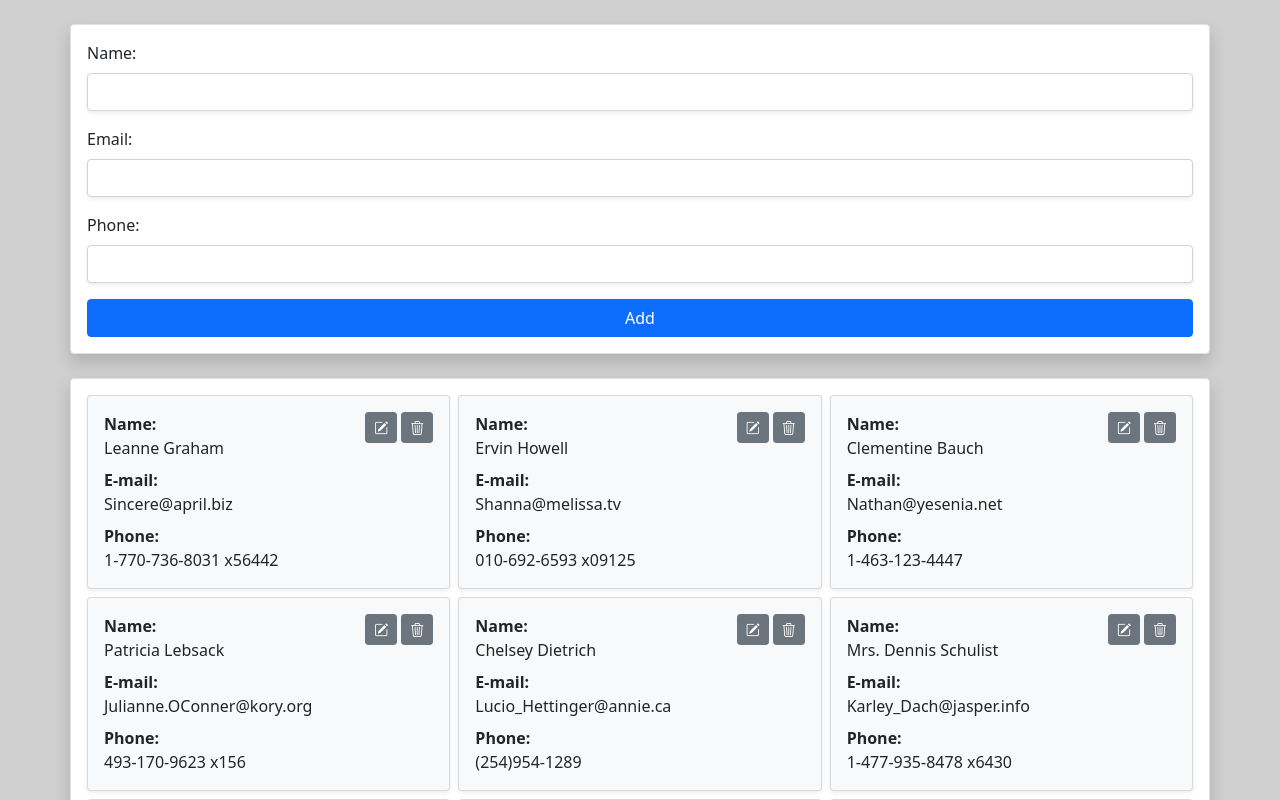
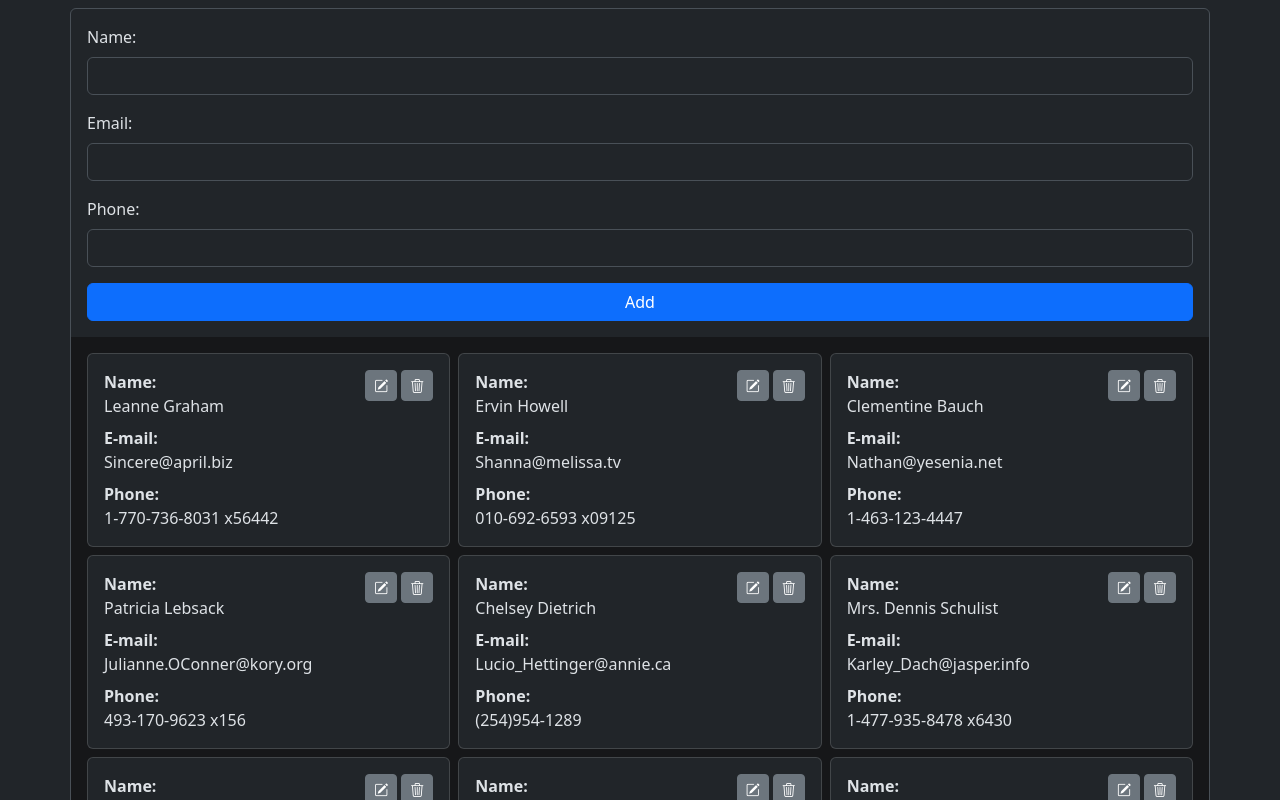
Before and after one commit to arondx/demo-crud, a React (Create React App) app: page / in a window 1280 px wide. Shown: the top 800 px of the page. Built offline with nearby package versions, Linux system fonts and the light colour scheme.

Commit message:
Refactor code, change styles, add an action to delete a tile

```diff
--- /dev/null
+++ b/db.json
@@ -0,0 +1,91 @@
+{
+  "contacts": [
+      {
+      "id": 1,
+      "name": "Leanne Graham",
+      "username": "Bret",
+      "email": "Sincere@april.biz",
+      "phone": "1-770-736-8031 x56442"
+      },
+      {
+      "id": 2,
+      "name": "Ervin Howell",
+      "username": "Antonette",
+      "email": "Shanna@melissa.tv",
+      "phone": "010-692-6593 x09125"
+      },
+      {
+      "id": 3,
+      "name": "Clementine Bauch",
+      "username": "Samantha",
+      "email": "Nathan@yesenia.net",
+      "phone": "1-463-123-4447"
+
+      },
+      {
+      "id": 4,
+      "name": "Patricia Lebsack",
+      "username": "Karianne",
+      "email": "Julianne.OConner@kory.org",
+      "phone": "493-170-9623 x156"
+      },
+      {
+          "id": 5,
+          "name": "Chelsey Dietrich",
+          "username": "Kamren",
+          "email": "Lucio_Hettinger@annie.ca",
+          "phone": "(254)954-1289"
+      },
+      {
+          "id": 6,
+          "name": "Mrs. Dennis Schulist",
+          "username": "Leopoldo_Corkery",
+          "email": "Karley_Dach@jasper.info",
+          "phone": "1-477-935-8478 x6430"
+      },
+      {
+          "id": 7,
+          "name": "Kurtis Weissnat",
+          "username": "Elwyn.Skiles",
+          "email": "Telly.Hoeger@billy.biz",
+          "phone": "210.067.6132"
+      },
+      {
+          "id": 8,
+          "name": "Nicholas Runolfsdottir V",
+          "username": "Maxime_Nienow",
+          "email": "Sherwood@rosamond.me",
+          "phone": "586.493.6943 x140"
+      }
+  ],
+  "appointments": [
+      {
+          "id": "1",
+          "contactId": "3",
+          "title": "Meeting",
+          "date": "14-5-23",
+          "time": "18:01:00"
+      },
+      {
+          "id": "2",
+          "contactId": "3",
+          "title": "Meeting",
+          "date": "14-5-23",
+          "time": "18:01:00"
+      },
+      {
+          "id": "3",
+          "contactId": "4",
+          "title": "Meeting",
+          "date": "14-5-23",
+          "time": "18:01:00"
+      },
+      {
+          "id": "4",
+          "contactId": "6",
+          "title": "Meeting",
+          "date": "14-5-23",
+          "time": "18:01:00"
+      }
+  ]
+}
--- a/public/index.html
+++ b/public/index.html
@@ -1,5 +1,5 @@
 <!DOCTYPE html>
-<html lang="en">
+<html lang="en" data-bs-theme="dark">
   <head>
     <meta charset="utf-8" />
     <meta name="viewport" content="width=device-width, initial-scale=1" />
@@ -13,7 +13,7 @@
       user's mobile device or desktop. See https://developers.google.com/web/fundamentals/web-app-manifest/
     -->
     <link rel="manifest" href="%PUBLIC_URL%/manifest.json" />
-    <link href="https://cdn.jsdelivr.net/npm/bootstrap@5.0.2/dist/css/bootstrap.min.css" rel="stylesheet" integrity="sha384-EVSTQN3/azprG1Anm3QDgpJLIm9Nao0Yz1ztcQTwFspd3yD65VohhpuuCOmLASjC" crossorigin="anonymous">
+    <link rel="stylesheet" href="https://cdn.jsdelivr.net/npm/bootstrap@5.3.0-alpha3/dist/css/bootstrap.min.css">
     <link href="https://cdn.jsdelivr.net/npm/bootstrap-icons@1.9.1/font/bootstrap-icons.css" rel="stylesheet">
     <!--
       Notice the use of %PUBLIC_URL% in the tags above.
@@ -26,7 +26,7 @@
     -->
     <title>React App</title>
   </head>
-  <body style="background-color: #CFCFCF;">
+  <body>
     <noscript>You need to enable JavaScript to run this app.</noscript>
     <div id="root"></div>
     <!--
--- a/src/App.js
+++ b/src/App.js
@@ -6,8 +6,17 @@ import { useState } from 'react';
 function App() {
   const [name, setName] = useState(false);
   return (
-    <Contacts>
-    </Contacts>
+    <>
+      <header>
+
+      </header>
+      <main>
+        <Contacts/>
+      </main>
+      <footer>
+
+      </footer>
+    </>
   );
 }
 
--- a/src/Components/Contacts/Contacts.js
+++ b/src/Components/Contacts/Contacts.js
@@ -4,6 +4,7 @@ import contactsReducer from "./contactsReducer";
 import { useState } from "react";
 import ContactsForm from "./ContactsForm";
 import TileList from "./TileList/TileList";
+import Tile from "./TileList/Tile";
 
 const initialContacts = data.map(c => {
     return {
@@ -13,34 +14,6 @@ const initialContacts = data.map(c => {
         phone: c.phone
     };
 });
-
-function Tile({values, onEdit, onDelete, isEditing}) {
-    return(
-        <div class="card shadow-sm bg-light">
-            <div class="card-body pb-0">
-                <button type="button" class="btn btn-secondary btn-sm float-end ms-1"
-                    disabled={isEditing ? true : false}>
-                    <i class="bi bi-trash3" title="Delete"></i>
-                </button>
-                <button type="button" class="btn btn-secondary btn-sm float-end"
-                    disabled={isEditing ? true : false}
-                    onClick={() => onEdit(values)}>
-                    <i class="bi bi-pencil-square" title="Edit"></i>
-                </button>
-                <dl>
-                <dt>Name:</dt>
-                <dd>{values.name}</dd>
-
-                <dt>E-mail:</dt>
-                <dd>{values.email}</dd>
-
-                <dt>Phone:</dt>
-                <dd>{values.phone}</dd>
-                </dl>
-            </div>
-        </div>
-    );
-}
 
 export default function Contacts() {
     const [contacts, dispatch] = useReducer(contactsReducer, initialContacts);
@@ -79,6 +52,7 @@ export default function Contacts() {
     }
 
     function handleDeleteContact(id){
+        alert('in');
         dispatch({
             type: 'deleted',
             id: id
@@ -99,21 +73,10 @@ export default function Contacts() {
         setIsEditing(!isEditing)
     }
 
-    const tiles = contacts.map((c, i) => (
-        <div key={i} className="col-12 col-sm-6 col-lg-4 col-xxl-3">
-            <Tile
-                values={c}
-                isEditing={isEditing}
-                onEdit={handleEditContact}
-                onDelete={handleDeleteContact}>
-            </Tile>
-        </div>
-    ));
+    return (
+        <div className="container border rounded mt-2 mb-2">
 
-    return (
-        <div className="container">
-
-            <div key="12" className="row justify-content-center border rounded mt-4 mb-4 shadow bg-body">
+            <div key="12" className="row justify-content-center">
                 <div className="col p-3">
                     <ContactsForm
                         values={contact}
@@ -125,14 +88,16 @@ export default function Contacts() {
                 </div>
             </div>
 
-            <div key="13" className="row justify-content-center border rounded shadow mb-4 bg-body">
+            <div key="13" className="row justify-content-center bg-secondary-subtle">
                 <div className="col p-3">
-                    <TileList>
-                        {tiles}
+                    <TileList
+                        data={contacts}
+                        isEditing={isEditing}
+                        onEdit={handleEditContact}
+                        onDelete={handleDeleteContact}>
                     </TileList>
                 </div>
             </div>
-
         </div>
     );
 }
--- a/src/Components/Contacts/ContactsForm.js
+++ b/src/Components/Contacts/ContactsForm.js
@@ -16,15 +16,15 @@ export default function ContactsForm({ onChange, values, isEditing, onAdd, onUpd
         <form>
             <div className="mb-3">
                 <label htmlFor="name" className="form-label">Name:</label>
-                <input type="text" value={values.name} onChange={onChange} id="name" name="name" className="form-control shadow-sm rounded"/>
+                <input type="text" value={values.name} onChange={onChange} id="name" name="name" className="form-control rounded"/>
             </div>
             <div className="mb-3">
                 <label htmlFor="email" className="form-label">Email:</label>
-                <input type="text" value={values.email} onChange={onChange} id="email" name="email" className="form-control shadow-sm rounded"/>
+                <input type="text" value={values.email} onChange={onChange} id="email" name="email" className="form-control rounded"/>
             </div>
             <div className="mb-3">
                 <label htmlFor="phone" className="form-label">Phone:</label>
-                <input type="text" value={values.phone} onChange={onChange} id="phone" name="phone" className="form-control shadow-sm rounded"/>
+                <input type="text" value={values.phone} onChange={onChange} id="phone" name="phone" className="form-control rounded"/>
             </div>
             {isEditing && <button type="button" className="btn btn-primary w-100 mb-1"
                 onClick={() => onUpdate(values.id)}>
--- /dev/null
+++ b/src/Components/Contacts/TileList/Tile.js
@@ -0,0 +1,28 @@
+export default function Tile({values, onEdit, onDelete, isEditing}) {
+    return(
+        <div class="card">
+            <div class="card-body pb-0">
+                <button type="button" class="btn btn-secondary btn-sm float-end ms-1"
+                    disabled={isEditing ? true : false}
+                    onClick={() => onDelete(values.id)}>
+                    <i class="bi bi-trash3" title="Delete"></i>
+                </button>
+                <button type="button" class="btn btn-secondary btn-sm float-end"
+                    disabled={isEditing ? true : false}
+                    onClick={() => onEdit(values)}>
+                    <i class="bi bi-pencil-square" title="Edit"></i>
+                </button>
+                <dl>
+                <dt>Name:</dt>
+                <dd>{values.name}</dd>
+
+                <dt>E-mail:</dt>
+                <dd>{values.email}</dd>
+
+                <dt>Phone:</dt>
+                <dd>{values.phone}</dd>
+                </dl>
+            </div>
+        </div>
+    );
+}
--- a/src/Components/Contacts/TileList/TileList.js
+++ b/src/Components/Contacts/TileList/TileList.js
@@ -1,7 +1,21 @@
-export default function TileList({children}) {
+import Tile from "./Tile";
+
+export default function TileList({...props}) {
+    const {data, isEditing, onEdit, onDelete} = props;
+    const tiles = data.map((c, i) => (
+        <div key={i} className="col-12 col-sm-6 col-lg-4 col-xxl-3">
+            <Tile
+                values={c}
+                isEditing={isEditing}
+                onEdit={onEdit}
+                onDelete={onDelete}>
+            </Tile>
+        </div>
+    ));
+
     return(
         <div className="row g-2">
-            {children}
+            {tiles}
         </div>
     )
 }
```
